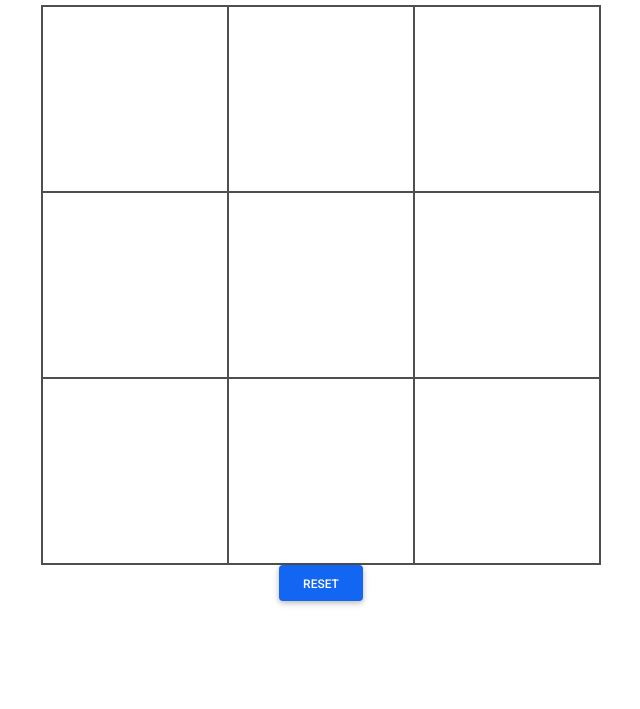
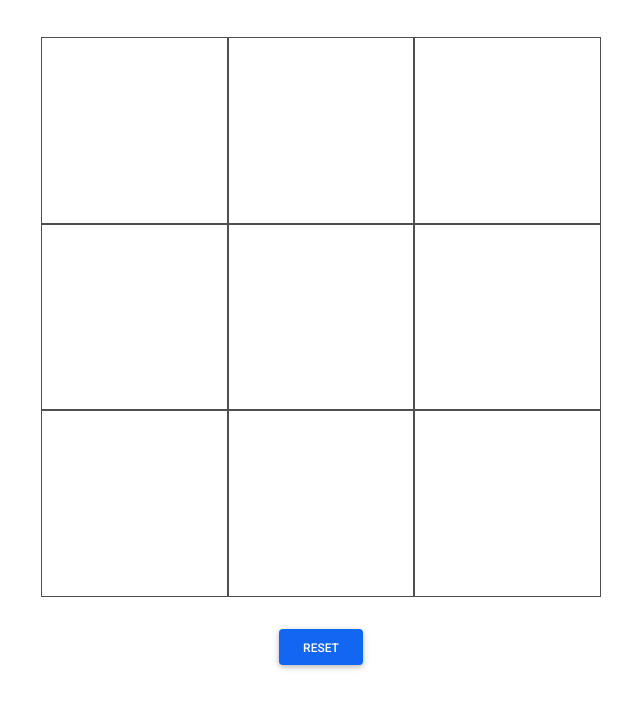
Before and after one commit to mattg1243/top-tictactoe, a website: page index.html in a window 1280 px wide. Shown: the part 61-770 px from the top of the page, without its empty margins (319-959 px from the left). Drawn offline with nearby package versions, Linux system fonts and the light colour scheme.

Commit message:
small css changes

```diff
--- a/index.html
+++ b/index.html
@@ -7,6 +7,9 @@
     <!-- Font Awesome -->
     <link href="https://cdnjs.cloudflare.com/ajax/libs/font-awesome/5.15.1/css/all.min.css" rel="stylesheet"/>
     <!-- Google Fonts -->
+    <link rel="preconnect" href="https://fonts.googleapis.com">
+    <link rel="preconnect" href="https://fonts.gstatic.com" crossorigin>
+    <link href="https://fonts.googleapis.com/css2?family=Patrick+Hand&display=swap" rel="stylesheet">
     <link href="https://fonts.googleapis.com/css?family=Roboto:300,400,500,700&display=swap" rel="stylesheet"/>
     <!-- MDB -->
     <link href="https://cdnjs.cloudflare.com/ajax/libs/mdb-ui-kit/3.6.0/mdb.min.css" rel="stylesheet"/>
@@ -23,15 +26,15 @@
     <main class="flex-centered">
         <h1>Lets play a game</h1>
         <div id="gameboard">
-            <div class="cell" value=0></div>
-            <div class="cell" value=1></div>
-            <div class="cell" value=2></div>
-            <div class="cell" value=3></div>
-            <div class="cell" value=4></div>
-            <div class="cell" value=5></div>
-            <div class="cell" value=6></div>
-            <div class="cell" value=7></div>
-            <div class="cell" value=8></div>
+            <div class="cell flex-centered" value=0></div>
+            <div class="cell flex-centered" value=1></div>
+            <div class="cell flex-centered" value=2></div>
+            <div class="cell flex-centered" value=3></div>
+            <div class="cell flex-centered" value=4></div>
+            <div class="cell flex-centered" value=5></div>
+            <div class="cell flex-centered" value=6></div>
+            <div class="cell flex-centered" value=7></div>
+            <div class="cell flex-centered" value=8></div>
         </div>
         <button class="btn btn-primary" id="reset">Reset</button>
     </main>
--- a/styles/style.css
+++ b/styles/style.css
@@ -16,6 +16,8 @@
 .cell {
 
     border: 1px solid;
+    font-family: 'Patrick Hand', cursive;
+    font-size: 3em;
 
 }
 
@@ -24,8 +26,9 @@
     display: grid;
     grid-template-columns: repeat(3, 1fr);
     grid-template-rows: repeat(3, 1fr);
-    border: 1px solid;
+    border-color: white;
     height: 70vh;
     width: 70vh;
+    margin: 2em;
 
 }
```
